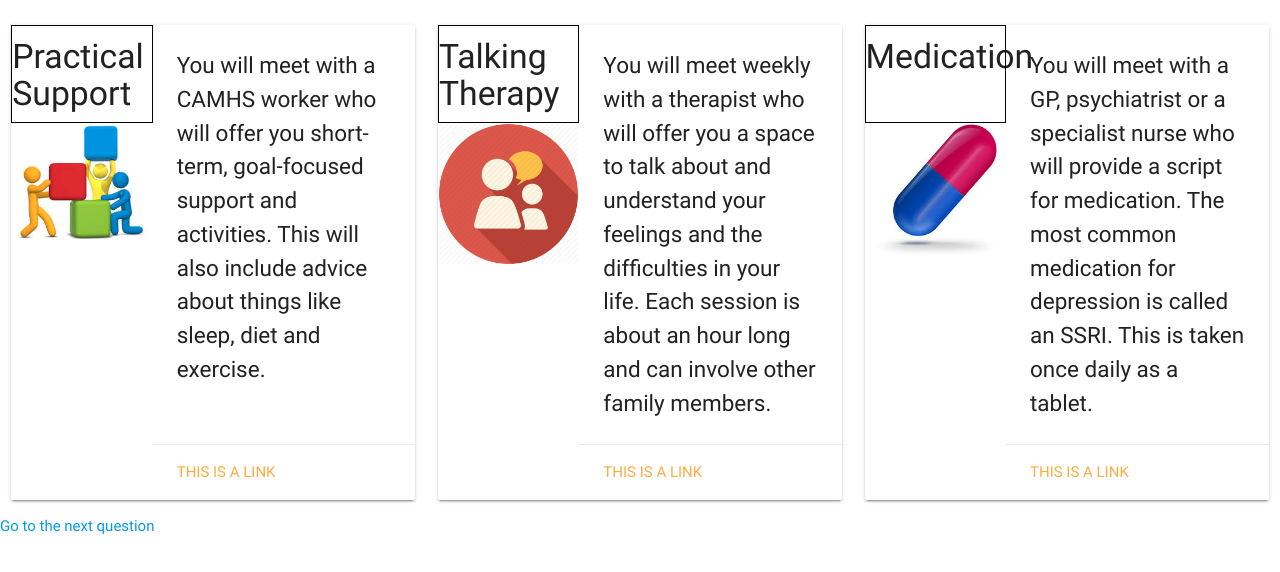
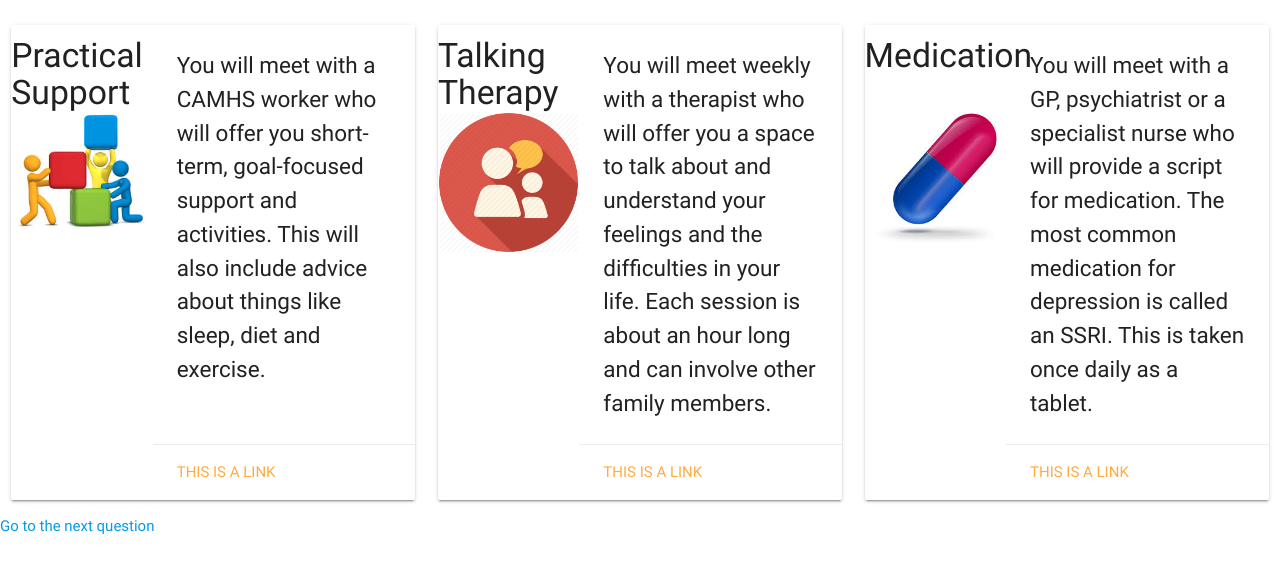
Before and after one commit to CYPIAPT-LNDSE/sdm-app, a plain HTML site: page src/static/3cards_layout.html in a window 1280 px wide. Shown: the part 80-652 px from the top of the page. Drawn offline with nearby package versions, Linux system fonts and the light colour scheme; files that its build step writes are made by us from their sources; files whose address does not match are found by name.

Commit message:
remove border

```diff
--- a/src/static/css/cards.css
+++ b/src/static/css/cards.css
@@ -17,9 +17,9 @@
   display: block;
   max-width: 65% !important;
 }
-.card-name{
+/*.card-name{
   border:1px solid black;
-}
+}*/
 img{
   max-width: 100%;
   max-height: 100%;
```
